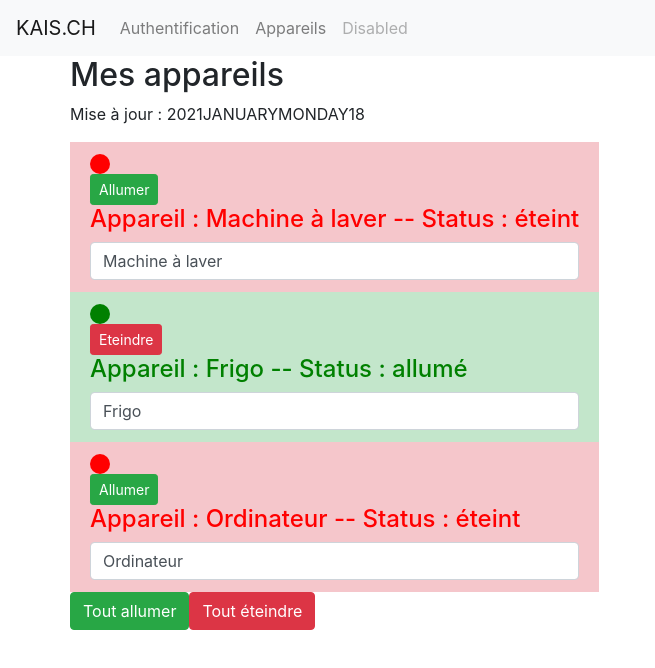
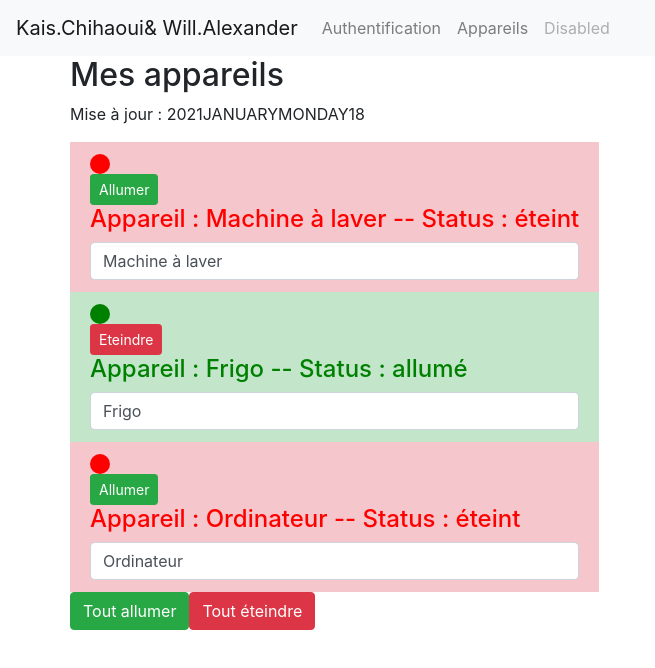
Before and after one commit to KAISCHIHAOUI/angular-tuto-one, an Angular app: page / in a window 1280 px wide. Shown: the top 668 px of the page, without its empty margins (0-655 px from the left). Built offline with nearby package versions, Linux system fonts and the light colour scheme.

Commit message:
1 file modified

```diff
--- a/src/app/app.component.html
+++ b/src/app/app.component.html
@@ -1,5 +1,5 @@
 <nav class="navbar navbar-expand-lg navbar-light bg-light">
-	<a class="navbar-brand" href="#">KAIS.CH</a>
+	<a class="navbar-brand" href="#">Kais.Chihaoui& Will.Alexander</a>
 	<button class="navbar-toggler" type="button" data-toggle="collapse" data-target="#navbarNav" aria-controls="navbarNav" aria-expanded="false" aria-label="Toggle navigation">
     <span class="navbar-toggler-icon"></span>
   </button>
```
